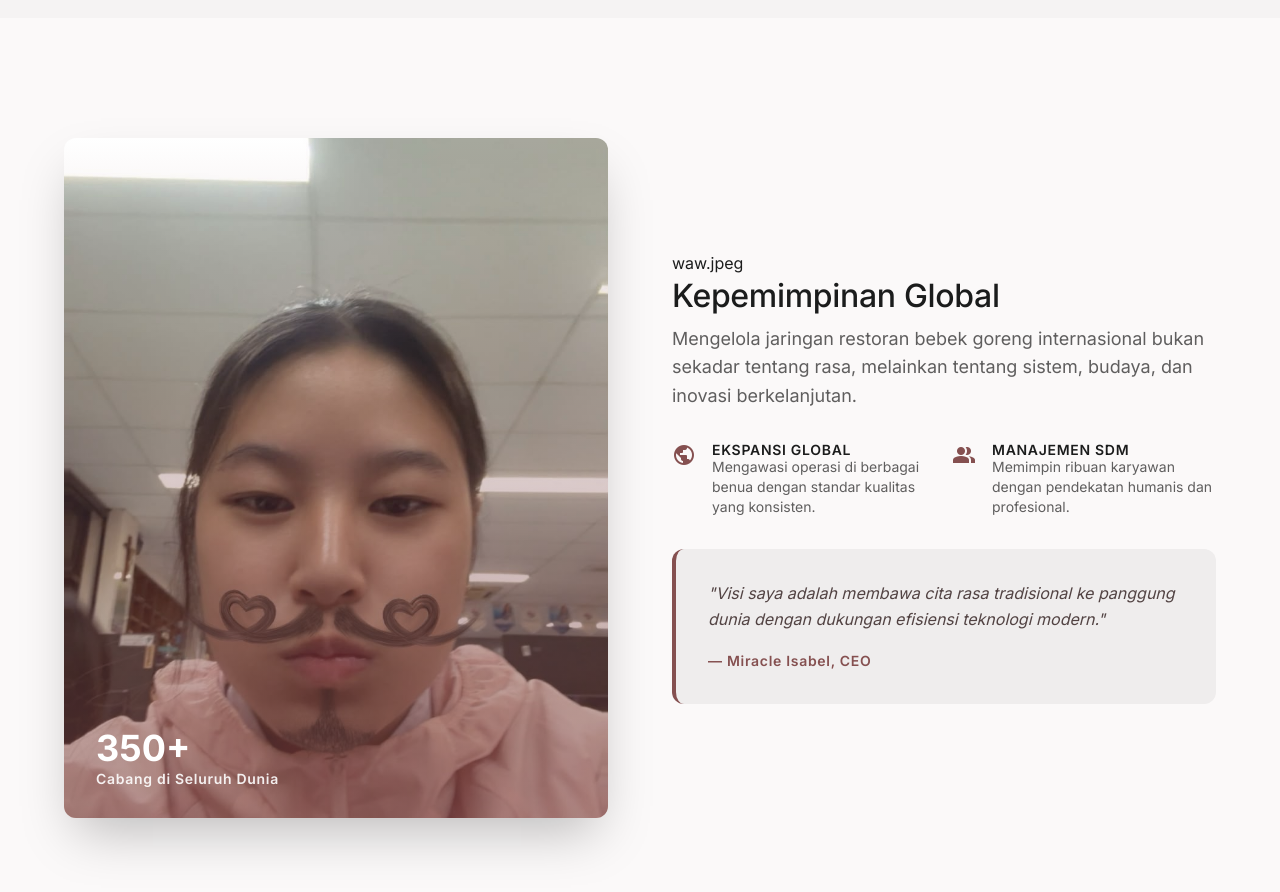
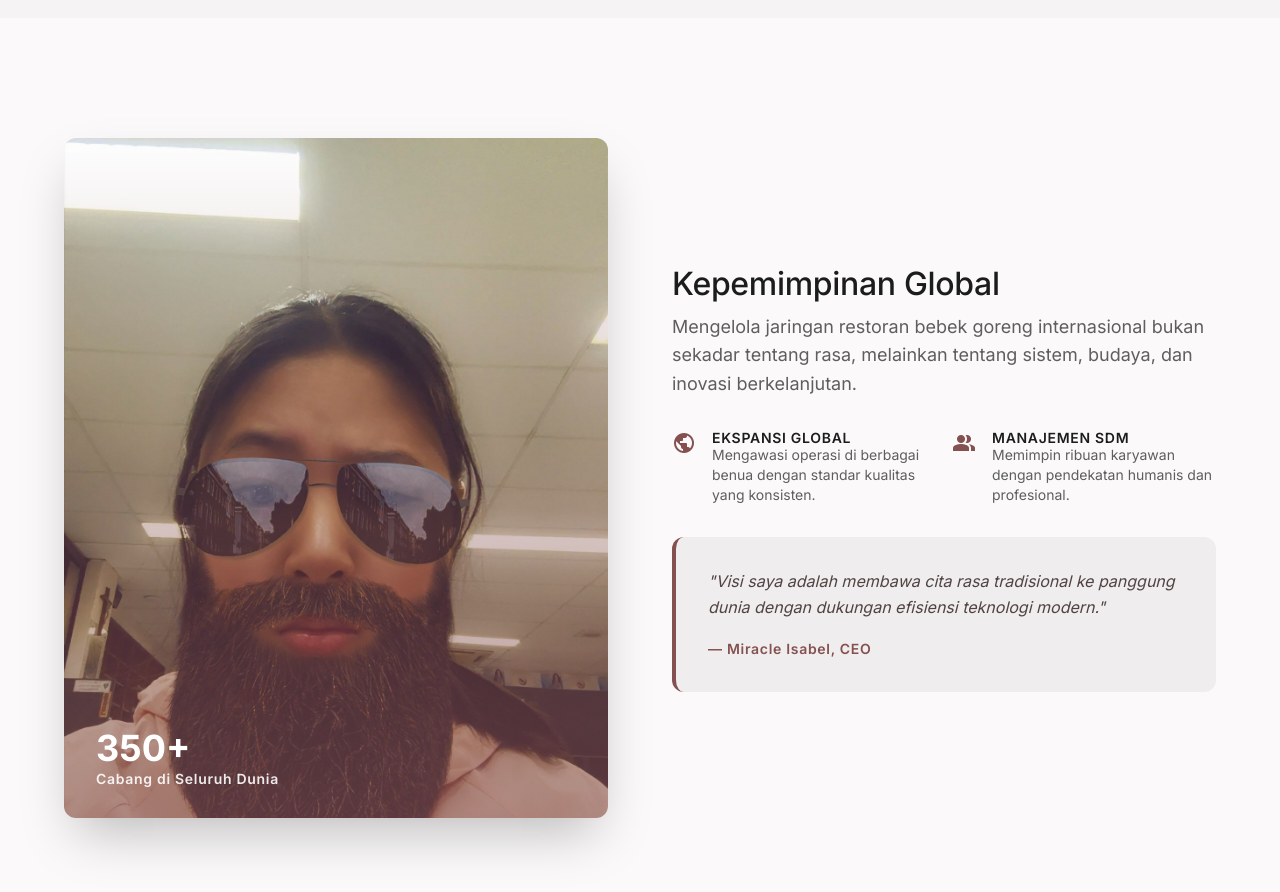
Before and after one commit to bebekfried/web-portofolio-1, a plain HTML site: page index.html in a window 1280 px wide. Shown: the part 1300-2192 px from the top of the page. Drawn offline with nearby package versions, Linux system fonts and the light colour scheme.

Commit message:
GANTI WOW

```diff
--- a/index.html
+++ b/index.html
@@ -218,7 +218,7 @@
 <div class="max-w-container-max mx-auto px-margin-mobile md:px-margin-desktop">
 <div class="grid grid-cols-1 lg:grid-cols-2 gap-16 items-center">
 <div class="relative rounded-xl overflow-hidden aspect-[4/5] shadow-2xl">
-<img class="w-full h-full object-cover" data-alt="A sophisticated, high-end photograph of a modern restaurant interior featuring minimalist architectural lines, warm ambient lighting, and subtle pink accents that match the Miracle Isabel brand. The scene exudes professional global leadership, showcasing a bustling yet organized environment of an international restaurant chain. High-quality textures of wood, glass, and polished stone are visible, reflecting a premium corporate aesthetic." src="waw.jpeg"/>
+<img class="w-full h-full object-cover" data-alt="A sophisticated, high-end photograph of a modern restaurant interior featuring minimalist architectural lines, warm ambient lighting, and subtle pink accents that match the Miracle Isabel brand. The scene exudes professional global leadership, showcasing a bustling yet organized environment of an international restaurant chain. High-quality textures of wood, glass, and polished stone are visible, reflecting a premium corporate aesthetic." src="wow.jpeg"/>
 <div class="absolute inset-0 bg-gradient-to-t from-primary/60 to-transparent"></div>
 <div class="absolute bottom-stack-lg left-stack-lg right-stack-lg text-on-primary">
 <div class="text-4xl font-bold mb-1">350+</div>
@@ -226,7 +226,7 @@
 </div>
 </div>
 <div class="space-y-stack-lg">
-<div>waw.jpeg
+<div>
 <h2 class="font-headline-md text-headline-md text-on-background mb-stack-sm">Kepemimpinan Global</h2>
 <p class="font-body-lg text-body-lg text-secondary">Mengelola jaringan restoran bebek goreng internasional bukan sekadar tentang rasa, melainkan tentang sistem, budaya, dan inovasi berkelanjutan.</p>
 </div>
```
Also changed, not shown: wow.jpeg (added).
